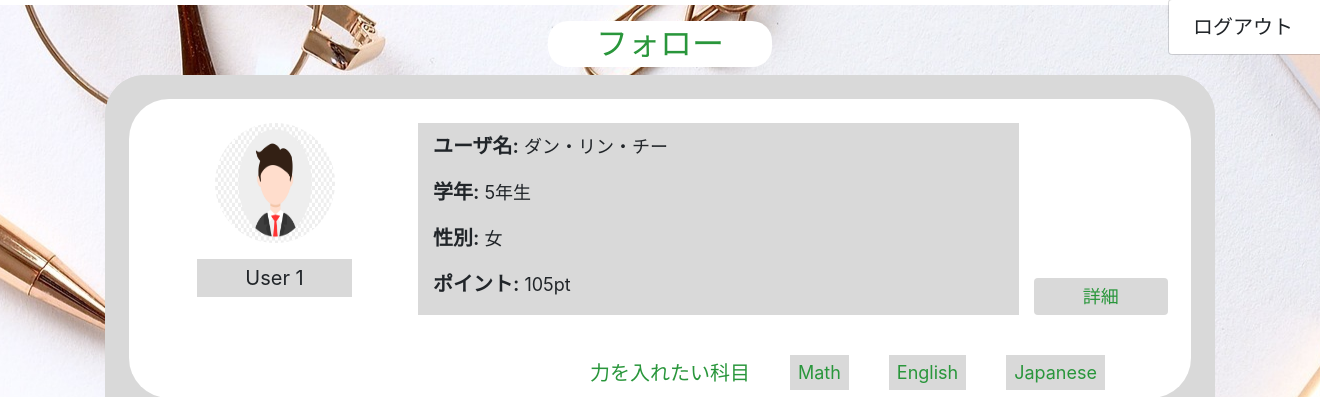
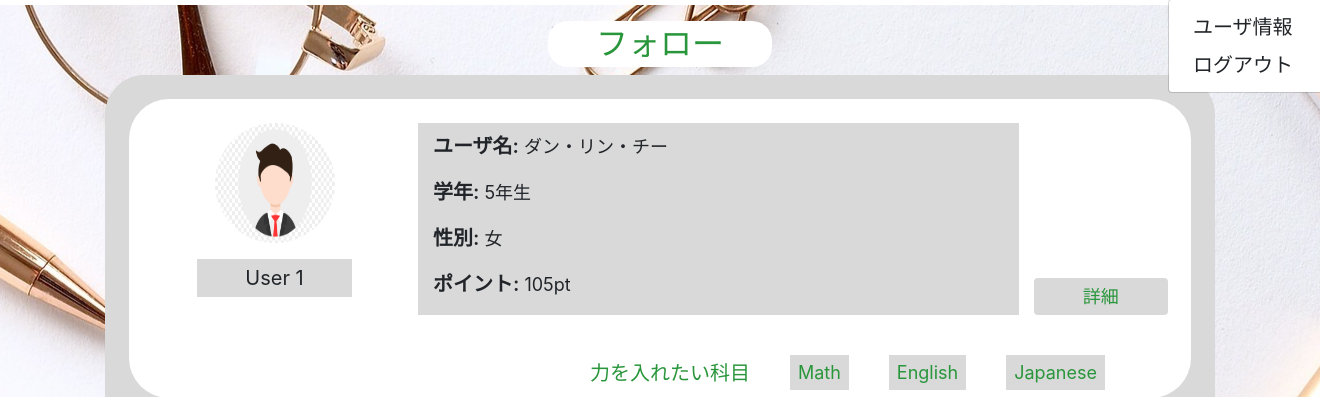
Before and after one commit to nxNghia/gPBL_blog, a Flask app: page / in a window 1320 px wide, after a click that opens the changed part. Shown: the part 87-484 px from the top of the page. Run offline with Flask 2, Linux system fonts and the light colour scheme; the visitor is signed in with stand-in values (Sample User, id 1); some libraries are stand-ins or nearby versions.

Commit message:
add profile url

```diff
--- a/blog/templates/layout.html
+++ b/blog/templates/layout.html
@@ -44,6 +44,7 @@
                         <a class="dropdown-item" href="{{ url_for('login') }}">ログイン</a>
                         <a class="dropdown-item" href="{{ url_for('signup') }}">サインアップ</a>
                     {% else %}
+                        <a class="dropdown-item" href="{{ url_for('get_user') }}">ユーザ情報</a>
                         <a class="dropdown-item" href="{{ url_for('logout') }}">ログアウト</a>
                     {% endif %}
                 </div>
```
